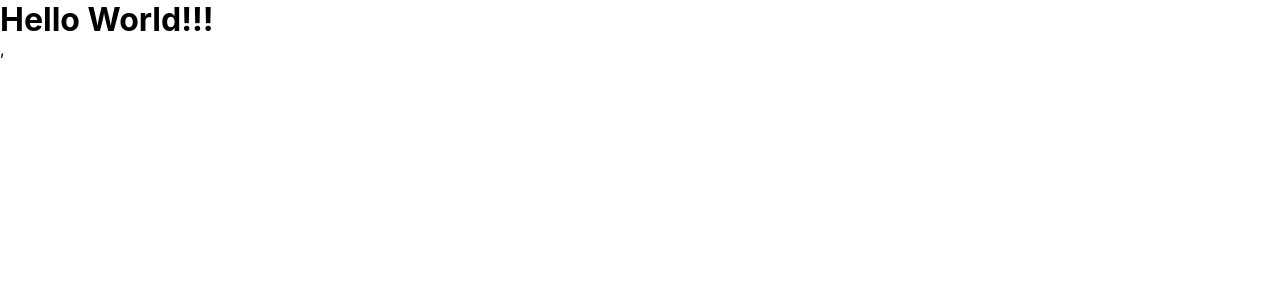
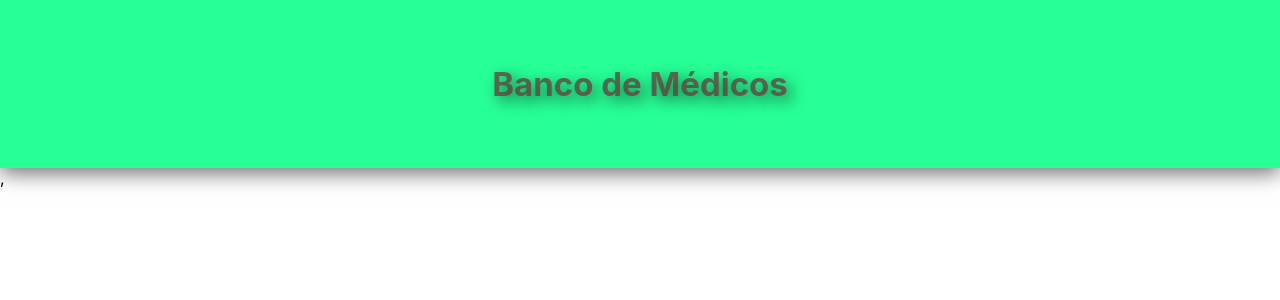
Before and after one commit to Edi-Santos/gcb-case_register-doctors, a React (Create React App) app in the folder register-doctors_front-end/: page / in a window 1280 px wide. Shown: the top 300 px of the page. Built offline with nearby package versions, Linux system fonts and the light colour scheme.

Commit message:
build: adicionando component a pagina

```diff
--- a/register-doctors_front-end/src/pages/Home.jsx
+++ b/register-doctors_front-end/src/pages/Home.jsx
@@ -1,10 +1,11 @@
 import React from 'react';
+import Header from '../components/Header';
 
 function Home() {
   return (
-    <div>
-      <h1>Hello World!!!</h1>
-    </div>
+    <section>
+      <Header />
+    </section>
   );
 }
 
```
